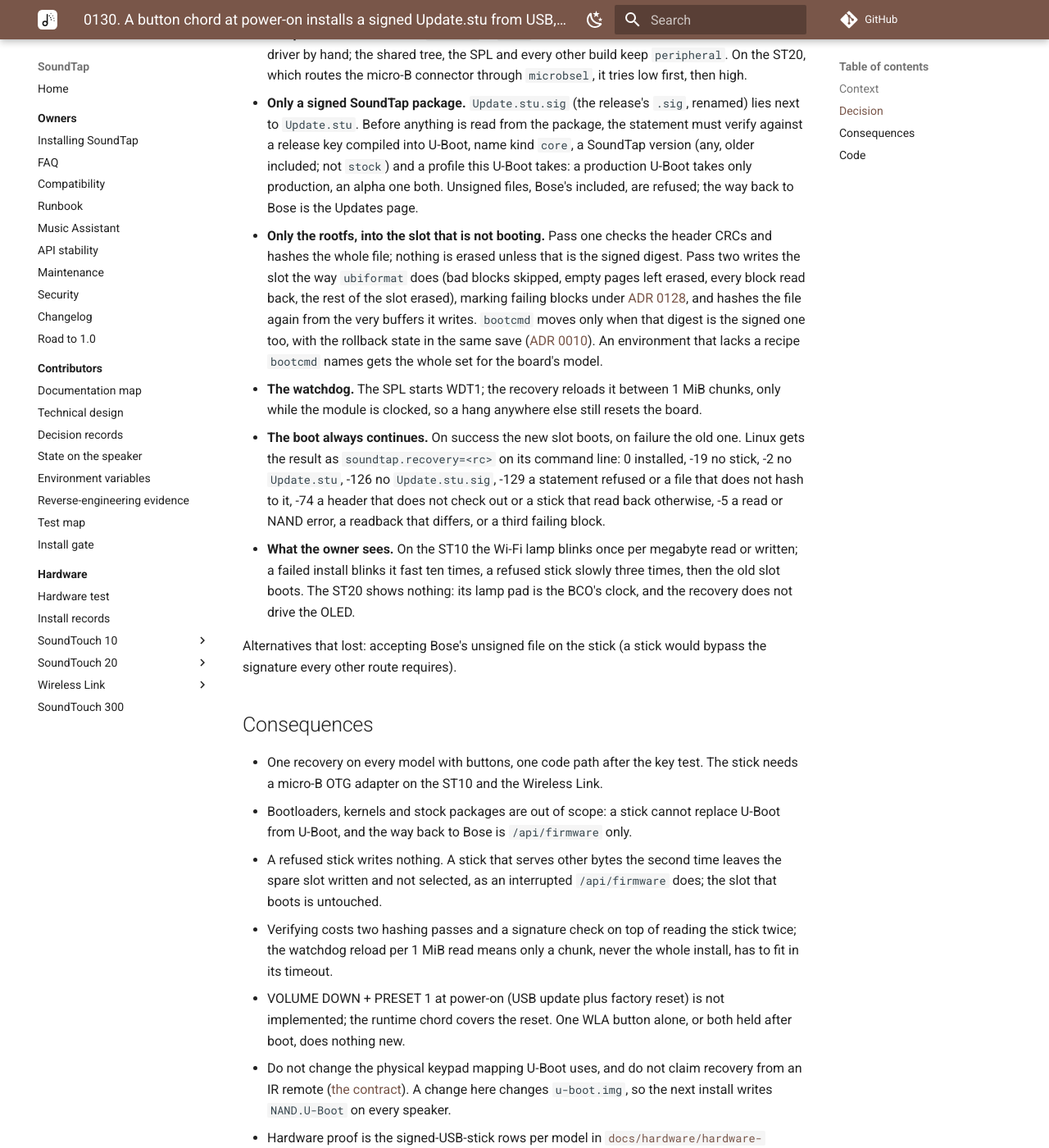
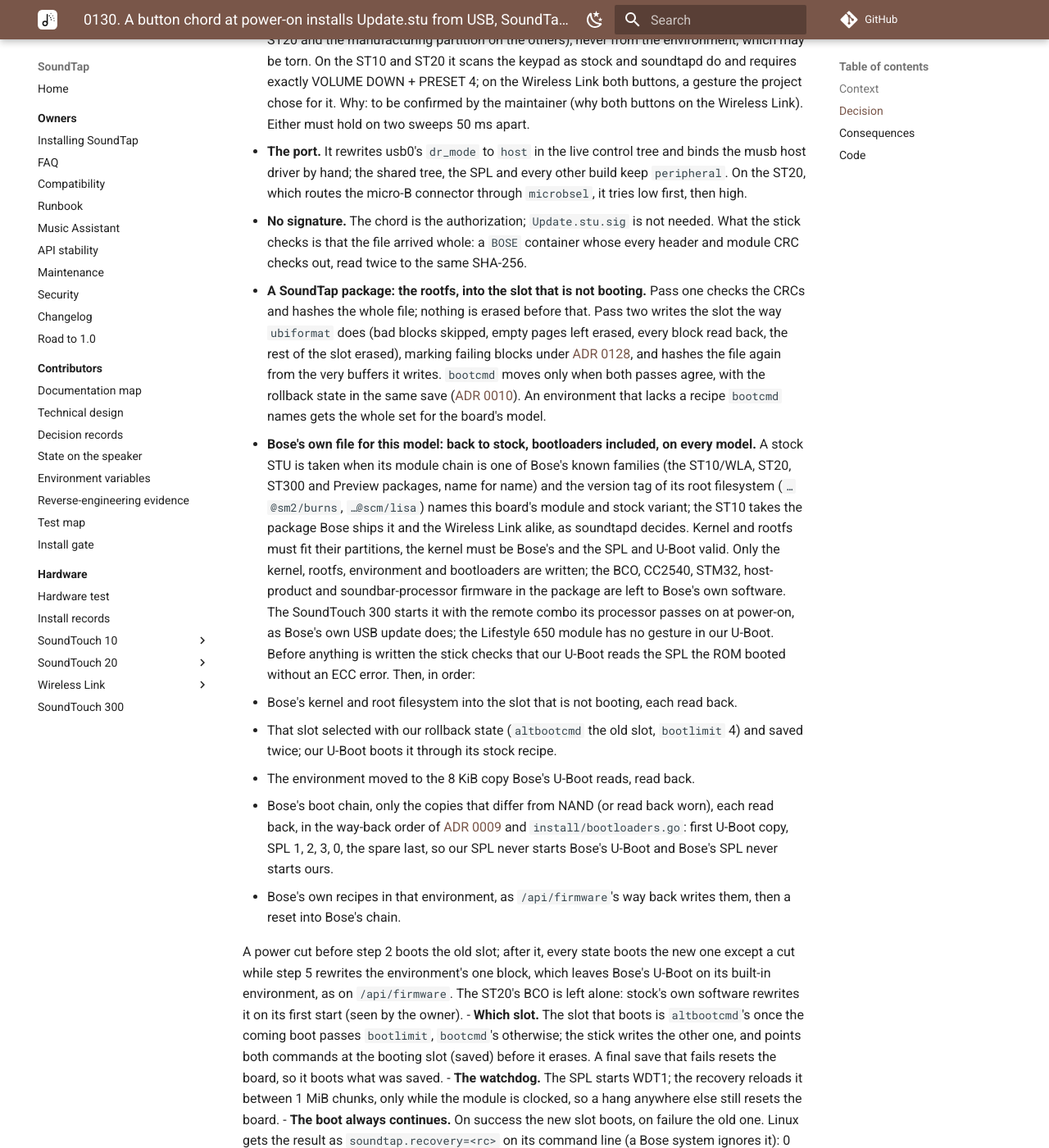
Before and after one commit to stein155/soundtap, an MkDocs documentation site: the page built from docs/decisions/0130-usb-stick-recovery.md, in a window 1280 px wide and 1400 px high, scrolled down 1010 px. Shown: the whole window at 82% size. Built offline with MkDocs 1.6.1 and Material for MkDocs 9.7.7, drawn with Linux system fonts in a browser that asks for light colours; comment, search, counter and statistics services are not loaded; some of the changed text lies outside the part shown.

Commit message:
feat(bootloader): the USB stick takes SoundTap's or Bose's package, unsigned
Holding the keys at power-on is the permission, so the stick no longer needs
Update.stu.sig; it checks every CRC and reads the file twice to the same SHA-256.
A SoundTap package writes the rootfs as before. Bose's own update file for the board
(its rootfs tag must name it) goes back to stock on every model, the SoundTouch 300 by
its remote combo: kernel and rootfs into the spare slot, then Bose's environment and,
where they differ, its SPL and U-Boot in the way-back order of ADR 0009 (ADR 0130).

The stick writes the slot that does not boot, taking altbootcmd's once the count passed
bootlimit, and points both commands at the booting slot before it erases. On the SCM,
without variant_raw, the board comes from the saved soundtap_args; the SoundTouch
adapter also takes the keypad chord.

```diff
--- a/docs/decisions/0130-usb-stick-recovery.md
+++ b/docs/decisions/0130-usb-stick-recovery.md
@@ -1,6 +1,6 @@
-# 0130. A button chord at power-on installs a signed Update.stu from USB, in our U-Boot
+# 0130. A button chord at power-on installs Update.stu from USB, SoundTap's or Bose's, in our U-Boot
 
-Status: accepted — 2026-11-20
+Status: accepted — 2026-11-20, changed 2026-11-24 (no signature; Bose's file goes back to stock)
 
 ## Context
 
@@ -18,8 +18,11 @@ The Wireless Link has no preset keys. It has two buttons, Bluetooth and AUX
 ([`docs/hardware/wla/buttons.md`](../hardware/wla/buttons.md)), and its micro-B is usb0, the same controller the
 ST10 turns into a host for the stick. Stock's WLA U-Boot has no USB emergency update.
 
-A running speaker accepts only signed SoundTap updates ([ADR 0048](0048-signed-updates.md)), and a
-stick is another way to put a rootfs on NAND.
+A running speaker accepts only signed SoundTap updates ([ADR 0048](0048-signed-updates.md)): those
+come automatically or from the web UI, which anyone on the network can reach. A stick is different:
+someone stands at the speaker and holds its keys while it powers on, as with stock. Project decision
+2026-11-24: that is the authorization, and the stick is also the way back to Bose for an owner who
+has nothing but the speaker and a stick.
 
 ## Decision
 
@@ -35,52 +38,91 @@ recovery at `EVT_LAST_STAGE_INIT`:
 - **The port.** It rewrites usb0's `dr_mode` to `host` in the live control tree and binds the musb
   host driver by hand; the shared tree, the SPL and every other build keep `peripheral`. On the
   ST20, which routes the micro-B connector through `microbsel`, it tries low first, then high.
-- **Only a signed SoundTap package.** `Update.stu.sig` (the release's `.sig`, renamed) lies next to
-  `Update.stu`. Before anything is read from the package, the statement must verify against a
-  release key compiled into U-Boot, name kind `core`, a SoundTap version (any, older included; not
-  `stock`) and a profile this U-Boot takes: a production U-Boot takes only production, an alpha
-  one both. Unsigned files, Bose's included, are refused; the way back to Bose is the Updates page.
-- **Only the rootfs, into the slot that is not booting.** Pass one checks the header CRCs and
-  hashes the whole file; nothing is erased unless that is the signed digest. Pass two writes the
-  slot the way `ubiformat` does (bad blocks skipped, empty pages left erased, every block read back,
-  the rest of the slot erased), marking failing blocks under
-  [ADR 0128](0128-bad-block-marking.md), and hashes the file again from
-  the very buffers it writes. `bootcmd` moves only when that digest is the signed one too, with the
-  rollback state in the same save ([ADR 0010](0010-ab-slots-boot-confirm-rollback.md)). An
+- **No signature.** The chord is the authorization; `Update.stu.sig` is not needed. What the stick
+  checks is that the file arrived whole: a `BOSE` container whose every header and module CRC
+  checks out, read twice to the same SHA-256.
+- **A SoundTap package: the rootfs, into the slot that is not booting.** Pass one checks the CRCs
+  and hashes the whole file; nothing is erased before that. Pass two writes the slot the way
+  `ubiformat` does (bad blocks skipped, empty pages left erased, every block read back, the rest of
+  the slot erased), marking failing blocks under [ADR 0128](0128-bad-block-marking.md), and hashes
+  the file again from the very buffers it writes. `bootcmd` moves only when both passes agree, with
+  the rollback state in the same save ([ADR 0010](0010-ab-slots-boot-confirm-rollback.md)). An
   environment that lacks a recipe `bootcmd` names gets the whole set for the board's model.
+- **Bose's own file for this model: back to stock, bootloaders included, on every model.** A
+  stock STU is taken when its module chain is one of Bose's known families (the ST10/WLA, ST20,
+  ST300 and Preview packages, name for name) and the version tag of its root filesystem
+  (`…@sm2/burns`, `…@scm/lisa`) names this board's module and stock variant; the ST10 takes the
+  package Bose ships it and the Wireless Link alike, as soundtapd decides. Kernel and rootfs must
+  fit their partitions, the kernel must be Bose's and the SPL and U-Boot valid. Only the kernel,
+  rootfs, environment and bootloaders are written; the BCO, CC2540, STM32, host-product and
+  soundbar-processor firmware in the package are left to Bose's own software. The SoundTouch 300
+  starts it with the remote combo its processor passes on at power-on, as Bose's own USB update
+  does; the Lifestyle 650 module has no gesture in our U-Boot. Before anything is written the stick checks that our U-Boot reads the SPL the ROM booted
+  without an ECC error. Then, in order:
+  1. Bose's kernel and root filesystem into the slot that is not booting, each read back.
+  2. That slot selected with our rollback state (`altbootcmd` the old slot, `bootlimit` 4) and
+     saved twice; our U-Boot boots it through its stock recipe.
+  3. The environment moved to the 8 KiB copy Bose's U-Boot reads, read back.
+  4. Bose's boot chain, only the copies that differ from NAND (or read back worn), each read back,
+     in the way-back order of [ADR 0009](0009-mainline-linux-own-bootloaders.md) and
+     `install/bootloaders.go`: first U-Boot copy, SPL 1, 2, 3, 0, the spare last, so our SPL never
+     starts Bose's U-Boot and Bose's SPL never starts ours.
+  5. Bose's own recipes in that environment, as `/api/firmware`'s way back writes them, then a
+     reset into Bose's chain.
+
+  A power cut before step 2 boots the old slot; after it, every state boots the new one except a
+  cut while step 5 rewrites the environment's one block, which leaves Bose's U-Boot on its
+  built-in environment, as on `/api/firmware`. The ST20's BCO is left alone: stock's own software
+  rewrites it on its first start (seen by the owner).
+- **Which slot.** The slot that boots is `altbootcmd`'s once the coming boot passes `bootlimit`,
+  `bootcmd`'s otherwise; the stick writes the other one, and points both commands at the booting
+  slot (saved) before it erases. A final save that fails resets the board, so it boots what was
+  saved.
 - **The watchdog.** The SPL starts WDT1; the recovery reloads it between 1 MiB chunks, only while
   the module is clocked, so a hang anywhere else still resets the board.
 - **The boot always continues.** On success the new slot boots, on failure the old one. Linux gets
-  the result as `soundtap.recovery=<rc>` on its command line: 0 installed, -19 no stick, -2 no
-  `Update.stu`, -126 no `Update.stu.sig`, -129 a statement refused or a file that does not hash to
-  it, -74 a header that does not check out or a stick that read back otherwise, -5 a read or NAND
-  error, a readback that differs, or a third failing block.
+  the result as `soundtap.recovery=<rc>` on its command line (a Bose system ignores it): 0
+  installed, -19 no stick, -2 no `Update.stu`, -8 a file that is not an STU or not a package for
+  this speaker (the lamps say refused), -74 a CRC that does not check out or a stick that read
+  back otherwise, -5 a read or NAND error, a readback that differs, or a third failing block.
 - **What the owner sees.** On the ST10 the Wi-Fi lamp blinks once per megabyte read or written; a
   failed install blinks it fast ten times, a refused stick slowly three times, then the old slot
   boots. The ST20 shows nothing: its lamp pad is the BCO's clock, and the recovery does not drive
   the OLED.
 
-Alternatives that lost: accepting Bose's unsigned file on the stick (a stick would bypass the
-signature every other route requires).
+Alternatives that lost: a signed package only, Bose's file refused (the decision until
+2026-11-24: it left an owner without a browser and a working network no way back to Bose, and a
+signature guards against what can be triggered from the network, not against someone holding the
+speaker's keys); Bose's kernel and rootfs without its bootloaders (Bose would boot on our U-Boot,
+half stock, until a later Bose update).
 
 ## Consequences
 
 - One recovery on every model with buttons, one code path after the key test. The stick needs a
   micro-B OTG adapter on the ST10 and the Wireless Link.
-- Bootloaders, kernels and stock packages are out of scope: a stick cannot replace U-Boot from
-  U-Boot, and the way back to Bose is `/api/firmware` only.
+- Two ways back to Bose: the Updates page (`/api/firmware`, Bose's file and the press) and the
+  stick. The stick is the only route that writes bootloaders without soundtapd, so it is the one
+  whose order matters most: a failure in the bootloader phase leaves ROM USB below it.
+- Anyone who can hold a speaker's keys at power-on can install anything shaped like an STU on it,
+  as with stock. The threat model accepts that ([ADR 0113](0113-threat-model.md)).
+- On the SoundTouch 300 the stick writes Bose's SPL and U-Boot although no ROM-USB route is known
+  there: a failed bootloader write on a bar has no way back. Project decision 2026-11-24, at the
+  owner's risk, and unproven until a bar has run it. Its trigger is the remote combo, as for Bose's
+  own USB update: that is enough, because a stick still has to be in the bar's USB port, so
+  nobody away from the speaker can start it.
 - A refused stick writes nothing. A stick that serves other bytes the second time leaves the spare
   slot written and not selected, as an interrupted `/api/firmware` does; the slot that boots is
   untouched.
-- Verifying costs two hashing passes and a signature check on top of reading the stick twice; the
+- Verifying costs two hashing passes on top of reading the stick twice; the
   watchdog reload per 1 MiB read means only a chunk, never the whole install, has to fit in its
   timeout.
 - VOLUME DOWN + PRESET 1 at power-on (USB update plus factory reset) is not implemented; the
   runtime chord covers the reset. One WLA button alone, or both held after boot, does nothing new.
-- Do not change the physical keypad mapping U-Boot uses, and do not claim recovery from an IR
-  remote ([the contract](../../CONTRIBUTING.md#recovery-invariant)). A change here changes `u-boot.img`, so the next install writes
+- Do not change the physical keypad mapping U-Boot uses. The remote counts as a recovery trigger
+  only on the ST300, and only because it starts the stick at power-on
+  ([the contract](../../CONTRIBUTING.md#recovery-invariant)). A change here changes `u-boot.img`, so the next install writes
   `NAND.U-Boot` on every speaker.
-- Hardware proof is the signed-USB-stick rows per model in
+- Hardware proof is the USB-stick rows per model in
   [`docs/hardware/hardware-test.md`](../hardware/hardware-test.md#open-hardware-checks). On the ST20 the keypad path
   and which controller a stick lands on are the least proven parts; its way back below them is ROM
   USB through the busy pad ([`docs/hardware/st20/rom-usb-recovery.md`](../hardware/st20/rom-usb-recovery.md)).
@@ -88,11 +130,7 @@ signature every other route requires).
 ## Code
 
 - `os/bootloader/uboot/uboot-2026.07-usb-recovery.patch`: the gesture, the host switch, the two
-  passes, the save and `soundtap.recovery`.
-- `os/bootloader/uboot/soundtap-sig.c` over `os/bootloader/uboot/tweetnacl.c`
-  ([ADR 0124](0124-third-party-code.md)), with the keys in `os/bootloader/uboot/soundtap-keys.h`
-  generated from `release.PublicKeys`.
+  passes, the SoundTap and the Bose install, the save and `soundtap.recovery`.
 - `app/internal/hw/keypad.go`: the keypad scan the U-Boot one follows.
-- `os/tests/boot/test_uboot_usb_recovery.py`: the copied numbers match their sources and a refused
-  stick selects nothing; `app/internal/release/uboot_test.go`: the verifier reads statements as
-  soundtapd does.
+- `os/tests/boot/test_uboot_usb_recovery.py`: the copied numbers match their sources, a stick that
+  does not check out selects nothing, and the Bose install writes in its order.
```
Also changed, not shown: docs/decisions/0009-mainline-linux-own-bootloaders.md (+3 -2 lines), docs/decisions/0113-threat-model.md (+4 -3 lines), os/bootloader/uboot/README.md (+1 -1 lines), 4 other files.
